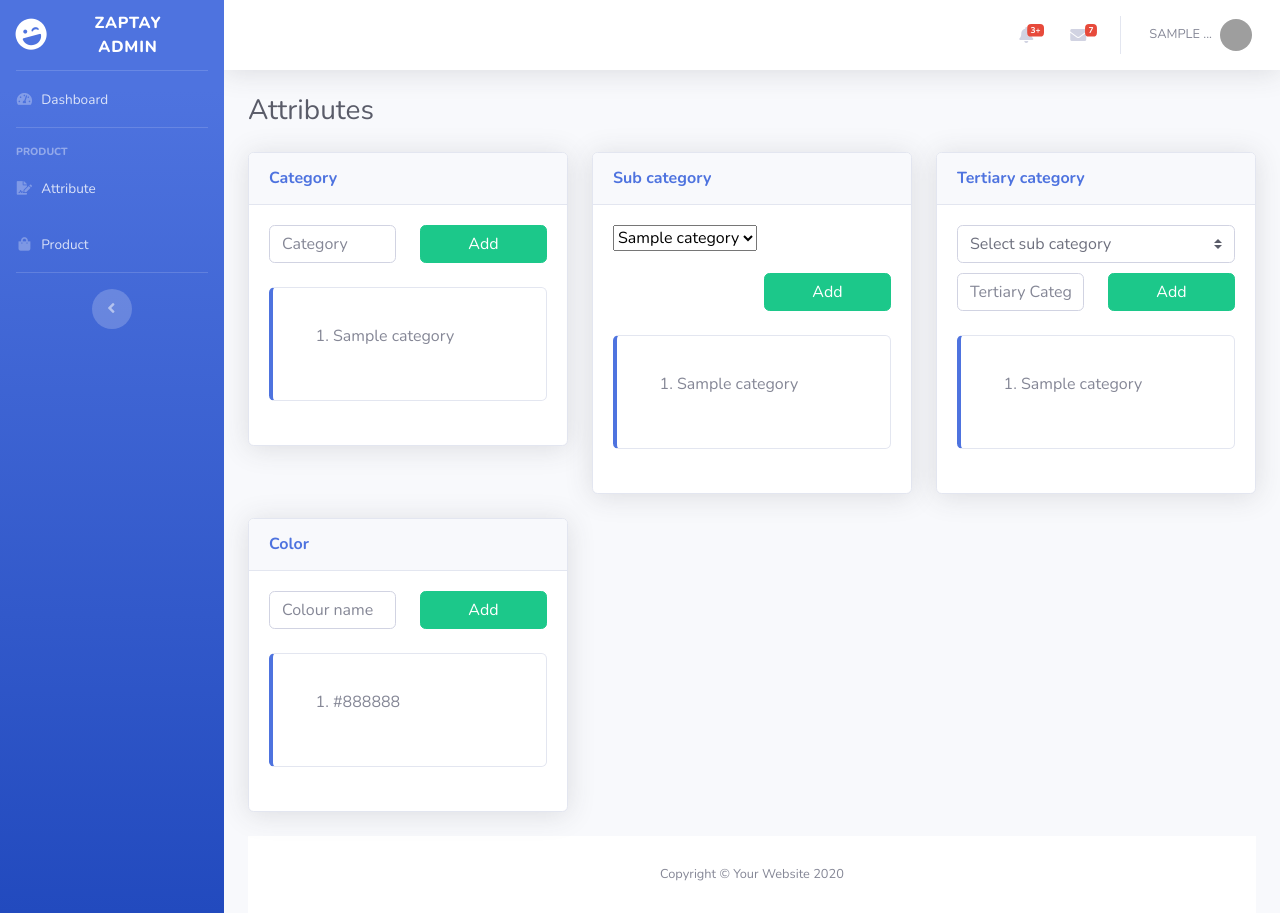
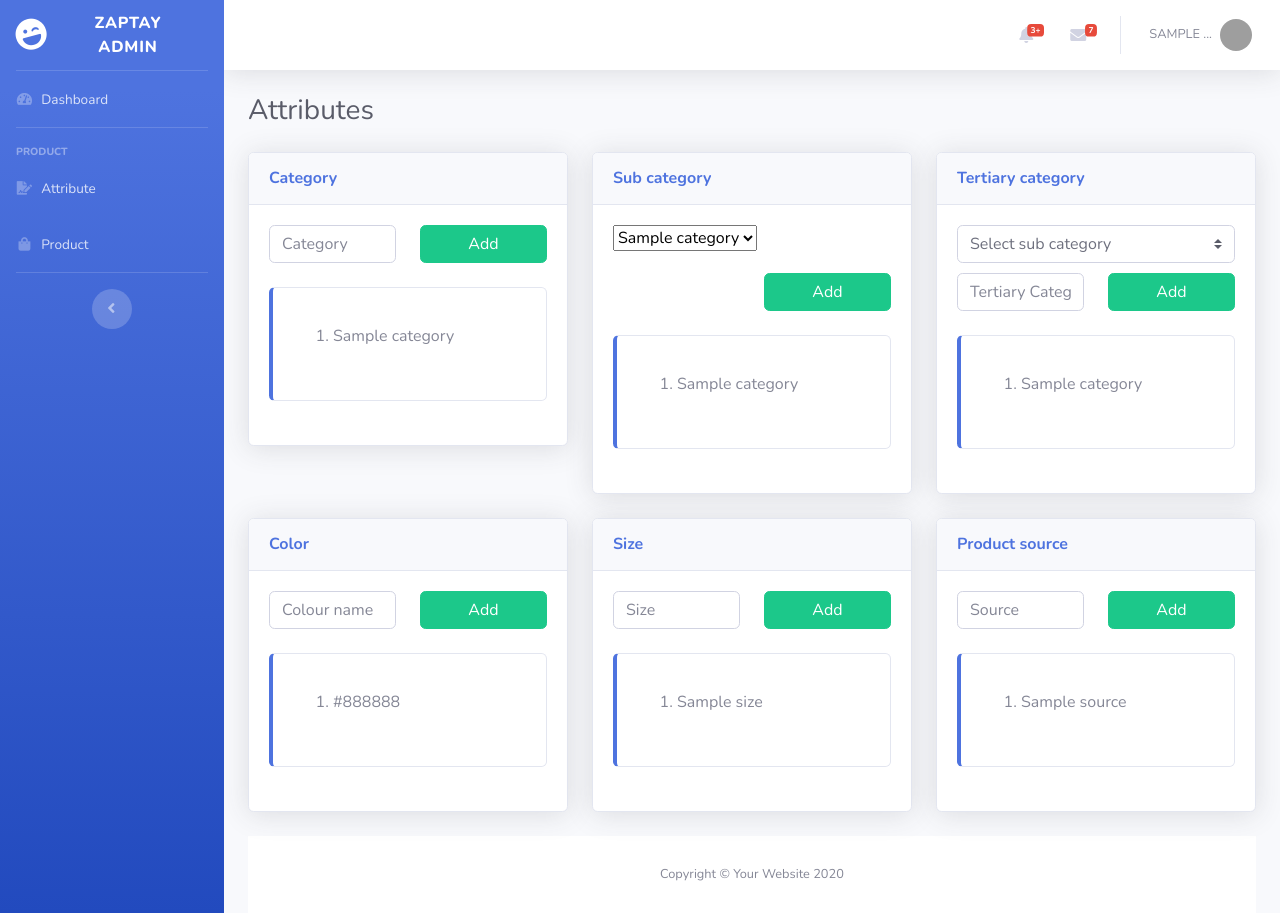
Before and after one commit to wwwzaptaycom/zaptay, a Django app: template templates/admin_template/attributes.html in a window 1280 px wide. Run offline with Django 3.2, Linux system fonts and the light colour scheme; tables that the repository leaves empty hold one stand-in row (values such as "Sample post"); the template is opened without the code that fills it: values that come from a table or form of the project are taken from there, most other values are stand-ins (such as "Sample title", 1, 10 or a date in 2020); one stand-in notice (Sample message) is shown; some libraries are stand-ins or nearby versions; grey boxes are pictures that could not be loaded.

Commit message:
Color, size source of attribute done

```diff
--- a/attribute/admin.py
+++ b/attribute/admin.py
@@ -1,7 +1,7 @@
 from django.contrib import admin
 
 # from category.models import MainCategory
-from attribute.models import SubCategory, TertiaryCategory, Colour
+from attribute.models import SubCategory, TertiaryCategory, Colour, Size, Source
 
 # Register your models here.
 
@@ -9,3 +9,5 @@ from attribute.models import SubCategory, TertiaryCategory, Colour
 admin.site.register(SubCategory)
 admin.site.register(TertiaryCategory)
 admin.site.register(Colour)
+admin.site.register(Size)
+admin.site.register(Source)
--- a/attribute/attribute_forms.py
+++ b/attribute/attribute_forms.py
@@ -46,3 +46,9 @@ class TertiaryCategoryForm(forms.Form):
 
 class ColorForm(forms.Form):
     color_add_form = forms.CharField(widget=forms.TextInput(attrs={'class': 'form-control form-control-user', 'aria-describedby':"emailHelp", 'placeholder':"Colour name"}), error_messages={'required': 'Color name required'})
+
+class SizeForm(forms.Form):
+    size_add_form = forms.CharField(widget=forms.TextInput(attrs={'class': 'form-control form-control-user', 'aria-describedby':"emailHelp", 'placeholder':"Size"}), error_messages={'required': 'Color name required'})
+
+class SourceForm(forms.Form):
+    source_add_form = forms.CharField(widget=forms.TextInput(attrs={'class': 'form-control form-control-user', 'aria-describedby':"emailHelp", 'placeholder':"Source"}), error_messages={'required': 'Color name required'})
--- a/attribute/models.py
+++ b/attribute/models.py
@@ -52,3 +52,31 @@ class Colour(models.Model):
 
     def __str__(self):
         return self.color_name
+
+class Size(models.Model):
+    size_id = models.AutoField(primary_key=True)
+    size_name = models.CharField(max_length=100)
+    is_active = models.BooleanField(default=1)
+    added_by = models.ForeignKey(zaptayAdmin, on_delete=models.CASCADE)
+    modify_date = models.DateTimeField(default=now)
+    create_date = models.DateTimeField(default=now)
+
+    class Meta:
+        db_table = "size"
+
+    def __str__(self):
+        return self.size_name
+
+class Source(models.Model):
+    source_id = models.AutoField(primary_key=True)
+    source_name = models.CharField(max_length=100)
+    is_active = models.BooleanField(default=1)
+    added_by = models.ForeignKey(zaptayAdmin, on_delete=models.CASCADE)
+    modify_date = models.DateTimeField(default=now)
+    create_date = models.DateTimeField(default=now)
+
+    class Meta:
+        db_table = "source"
+
+    def __str__(self):
+        return self.size_name
--- a/templates/admin_template/attributes.html
+++ b/templates/admin_template/attributes.html
@@ -236,6 +236,102 @@
 
   </div>
 
+  <div class="col-lg-4">
+
+    <div class="card shadow mb-4">
+      <div class="card-header py-3">
+        <h6 class="m-0 font-weight-bold text-primary">Size</h6>
+      </div>
+      <div class="card-body">
+        <form method="POST">
+          <div class="row">
+            <div class="col-lg-12">
+              {% if messages %}
+                {% for message in messages %}
+                  {% if message.extra_tags == "size" %}
+                    <span class="{{ message.tags }}">{{ message }}</span>
+                  {% endif %}
+                {% endfor %}
+              {% endif %}
+            </div>
+            <div class="col-lg-6">
+              {{ size_form.size_add_form }}
+            </div>
+            {% csrf_token %}
+            <div class="col-lg-6">
+              <button type="submit" class="btn btn-success btn-user btn-block name="button">Add</button>
+            </div>
+          </div>
+        </form>
+        <br />
+        <div class="row">
+          <div class="col-lg-12">
+            <div class="card mb-4 py-3 border-left-primary">
+              <div class="card-body">
+                <ol>
+                  {% if size_list %}
+                    {%for i in size_list %}
+                      <li>{{i.size_name}}</li>
+                    {% endfor %}
+                  {% endif %}
+                </ol>
+              </div>
+            </div>
+          </div>
+        </div>
+      </div>
+    </div>
+
+  </div>
+
+  <div class="col-lg-4">
+
+    <div class="card shadow mb-4">
+      <div class="card-header py-3">
+        <h6 class="m-0 font-weight-bold text-primary">Product source</h6>
+      </div>
+      <div class="card-body">
+        <form method="POST">
+          <div class="row">
+            <div class="col-lg-12">
+              {% if messages %}
+                {% for message in messages %}
+                  {% if message.extra_tags == "source" %}
+                    <span class="{{ message.tags }}">{{ message }}</span>
+                  {% endif %}
+                {% endfor %}
+              {% endif %}
+            </div>
+            <div class="col-lg-6">
+              {{ source_form.source_add_form }}
+            </div>
+            {% csrf_token %}
+            <div class="col-lg-6">
+              <button type="submit" class="btn btn-success btn-user btn-block name="button">Add</button>
+            </div>
+          </div>
+        </form>
+        <br />
+        <div class="row">
+          <div class="col-lg-12">
+            <div class="card mb-4 py-3 border-left-primary">
+              <div class="card-body">
+                <ol>
+                  {% if source_list %}
+                    {%for i in source_list %}
+                      <li>{{i.source_name}}</li>
+                    {% endfor %}
+                  {% endif %}
+                </ol>
+              </div>
+            </div>
+          </div>
+        </div>
+      </div>
+    </div>
+
+  </div>
+
 </div>
 
 {% endblock %}
```
Also changed, not shown: attribute/views.py (+39 -3 lines), attribute/migrations/0001_initial.py.
